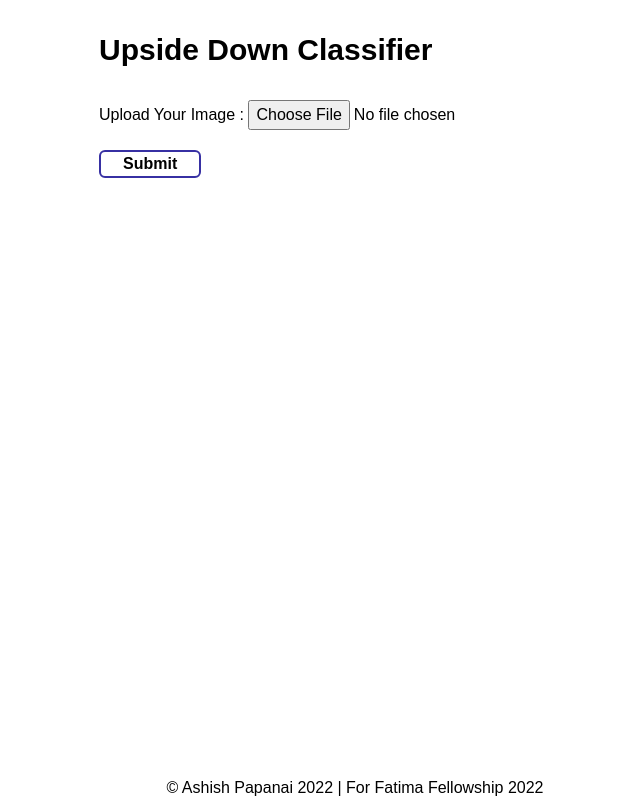
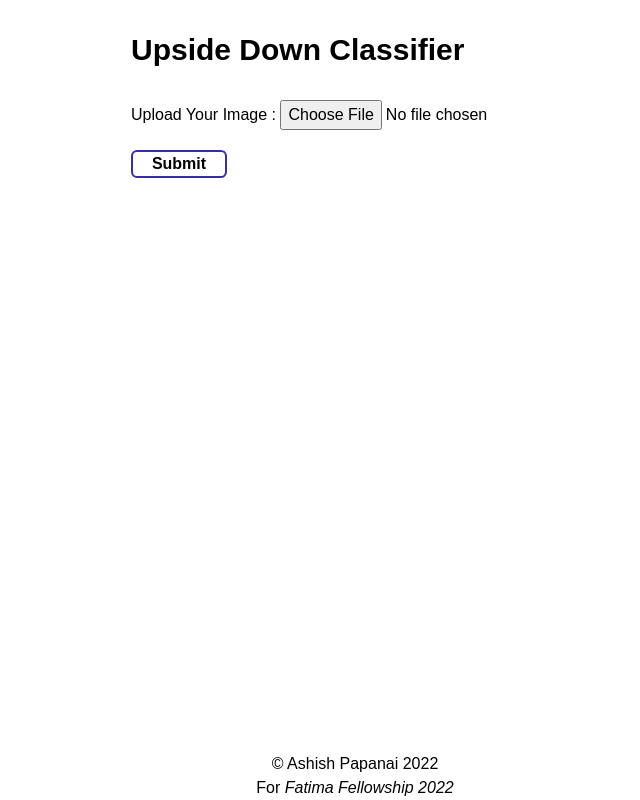
Before and after one commit to ashishpapanai/invertedWebApp, a Flask app: page / in a window 1280 px wide. Shown: the whole page, without its empty margins (285-925 px from the left). Run offline with Flask 2, Linux system fonts and the light colour scheme; some libraries are stand-ins or nearby versions; some web fonts are replaced.

Commit message:
Fixed: Stying

```diff
--- a/templates/index.html
+++ b/templates/index.html
@@ -20,7 +20,7 @@
 </style>
 
 <body class="flex flex-col h-screen">
-    <div class="container max-w-lg m-auto grow">
+    <div class="container max-w-lg m-auto grow pl-8">
         <h1 class="jumbotron my-8  font text-3xl font-extrabold">Upside Down Classifier</h1>
         <form class="form-horizontal" action="/submit" method="post" enctype="multipart/form-data">
             <div class="form-group">
@@ -39,6 +39,6 @@
         <h2> The Uploaded Image is : <i> {{prediction}} </i></h2>
         {% endif %}
     </div>
-    <footer class="text-center">&copy; Ashish Papanai 2022 | For Fatima Fellowship 2022</footer>
+    <footer class="text-center">&copy; Ashish Papanai 2022 <br> For <em>Fatima Fellowship 2022 </em></footer>
 </body>
 </html>
```
